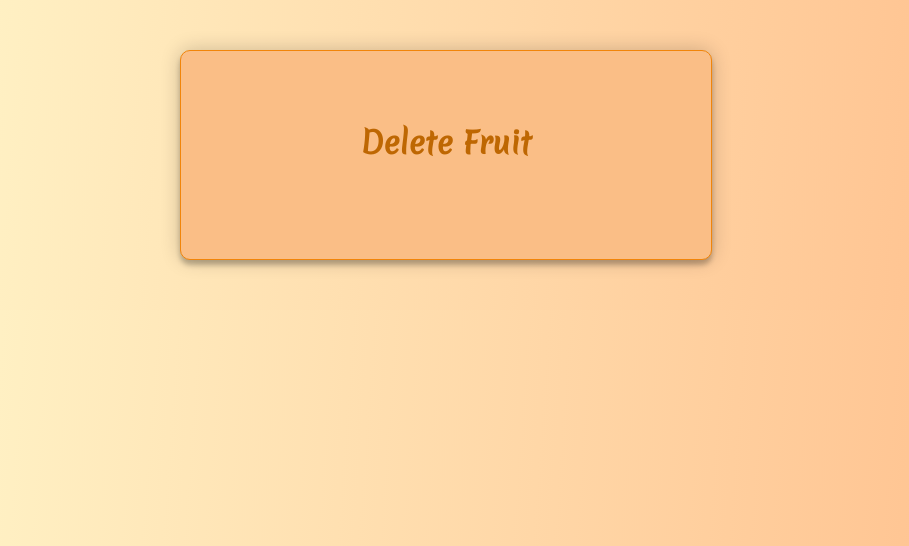
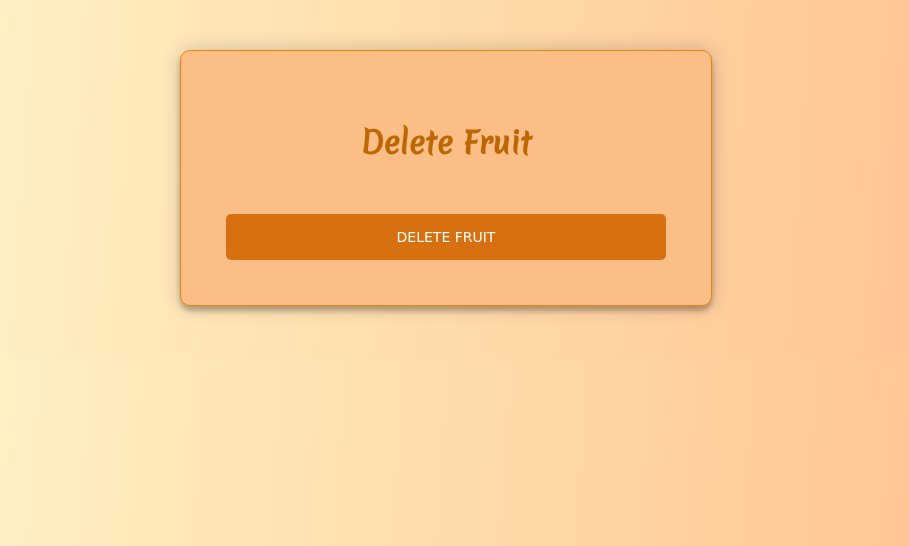
Before and after one commit to Devihem/Fruitipedia_Django_Project, a Django app: page /1/delete/ in a window 1280 px wide. Shown: the part 85-631 px from the top of the page, without its empty margins (194-1103 px from the left). Run offline with Django 4.2, Linux system fonts and the light colour scheme; tables that the repository leaves empty hold one stand-in row (values such as "Sample post").

Commit message:
Fix , delete button to work and actually to remove items from DB

```diff
--- a/fruitpedia/fruits/views.py
+++ b/fruitpedia/fruits/views.py
@@ -53,7 +53,15 @@ def edit_fruit(request, fruit_pk):
 
 
 def delete_fruit(request, fruit_pk):
-    return render(request, template_name='fruits/delete-fruit.html')
+    fruit = get_object_or_404(Fruit, pk=fruit_pk)
+    print(request)
+    if request.method == 'POST':
+        fruit.delete()
+
+        return redirect('dashboard')
+
+    context = {'fruit': fruit}
+    return render(request, 'fruits/delete-fruit.html', context)
 
 
 def create_category(request):
--- a/templates/fruits/delete-fruit.html
+++ b/templates/fruits/delete-fruit.html
@@ -1,12 +1,13 @@
 {% extends 'base.html' %}
 {% block content %}
 <!-- Delete Fruit Form -->
-<section id="edit">
+<section id="delete">
     <div class="form">
         <h2>Delete Fruit</h2>
-        <form class="edit-form" method="POST">
+        <form class="delete-form" method="POST">
             {% csrf_token %}
             {{ form.as_div }}
+            <button type="submit">Delete Fruit</button>
         </form>
     </div>
 </section>
```
